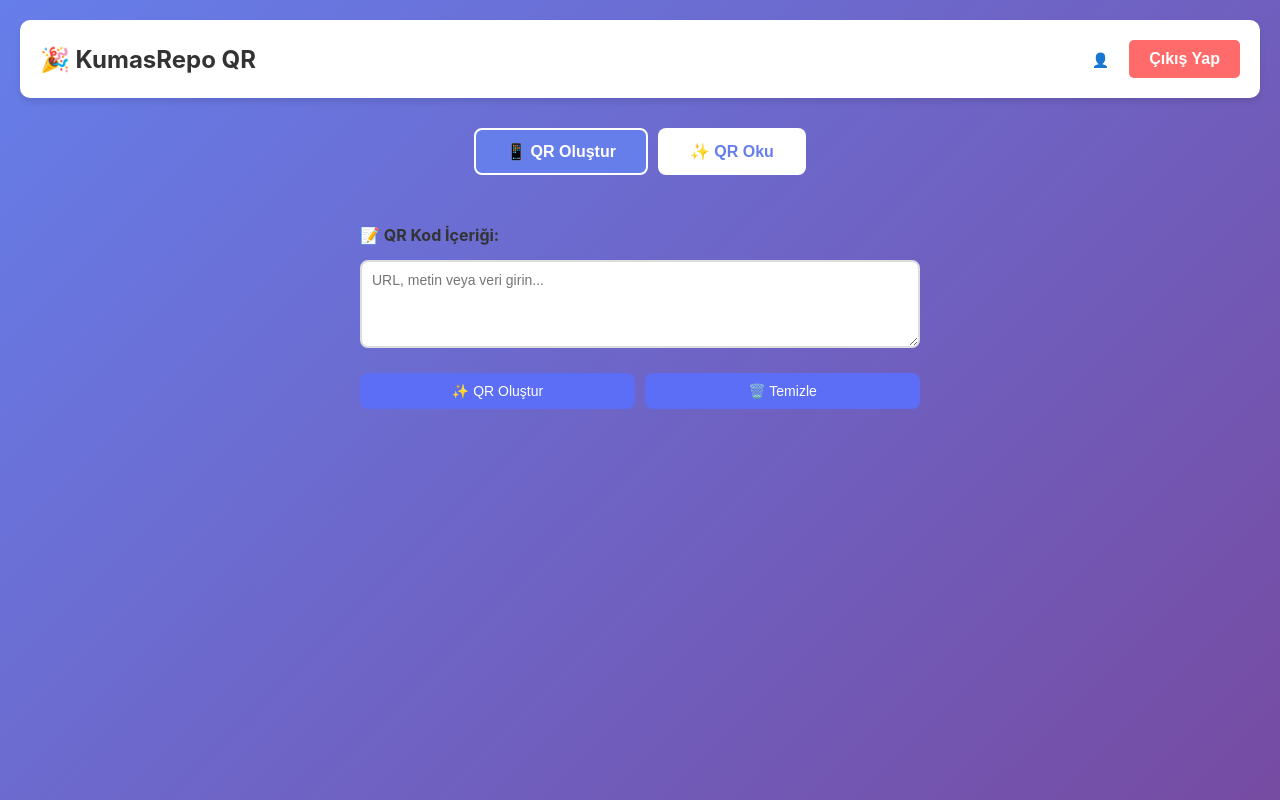
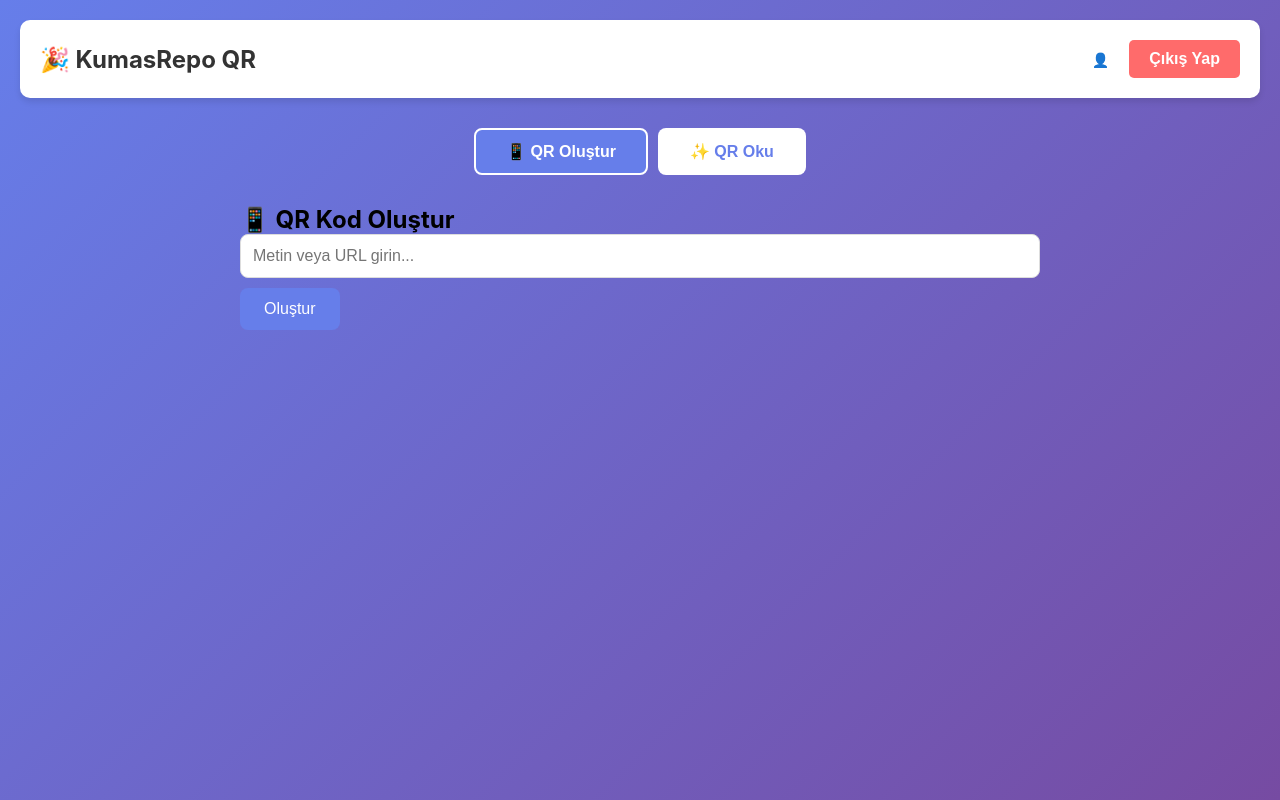
Before and after one commit to hakanncagatay-glitch/kumasrepo-qr, a React (Vite) app: page / in a window 1280 px wide. Built offline with nearby package versions, Linux system fonts and the light colour scheme; sample sign-in values are in the browser's storage.

Commit message:
Refactor QR code generation and input handling

```diff
--- a/src/components/QRCodeGenerator.jsx
+++ b/src/components/QRCodeGenerator.jsx
@@ -1,97 +1,48 @@
 import { useState } from 'react'
-import '../styles/QRCodeGenerator.css'
+import QRCode from 'qrcode.react'
 
 export default function QRCodeGenerator() {
-  const [text, setText] = useState('')
-  const [qrDataUrl, setQrDataUrl] = useState('')
+  const [inputValue, setInputValue] = useState('')
+  const [qrValue, setQrValue] = useState('')
 
-  const generateQR = async () => {
-    const v = text.trim()
-    if (!v) {
-      alert('Lütfen metin girin!')
-      return
-    }
-
-    try {
-      // QR kütüphanesini dinamik yükle
-      const script = document.createElement('script')
-      script.src = 'https://cdnjs.cloudflare.com/ajax/libs/qrcodejs/1.0.0/qrcode.min.js'
-
-      script.onload = () => {
-        // Kütüphane yüklendikten sonra
-        const tempDiv = document.createElement('div')
-        tempDiv.id = 'temp-qr'
-        document.body.appendChild(tempDiv)
-
-        new window.QRCode(tempDiv, {
-          text: v,
-          width: 256,
-          height: 256,
-        })
-
-        // Canvas'ı data URL'ye çevir
-        setTimeout(() => {
-          const canvas = tempDiv.querySelector('canvas')
-          if (canvas) {
-            const dataUrl = canvas.toDataURL('image/png')
-            setQrDataUrl(dataUrl)
-          }
-          document.body.removeChild(tempDiv)
-        }, 500)
-      }
-
-      if (!window.QRCode) {
-        document.head.appendChild(script)
-      } else {
-        script.onload()
-      }
-    } catch (e) {
-      console.error('QR Error:', e)
-      alert('QR Kod oluşturulamadı!')
+  const handleGenerate = () => {
+    if (inputValue.trim()) {
+      setQrValue(inputValue)
+    } else {
+      alert('Lütfen bir metin veya URL girin!')
     }
   }
 
-  const downloadQR = () => {
-    if (!qrDataUrl) return
+  const handleDownload = () => {
+    const canvas = document.querySelector('canvas')
+    const url = canvas.toDataURL('image/png')
     const link = document.createElement('a')
-    link.href = qrDataUrl
+    link.href = url
     link.download = 'qrcode.png'
     link.click()
   }
 
-  const copyToClipboard = () => {
-    navigator.clipboard.writeText(text)
-    alert('Metin kopyalandı!')
-  }
+  return (
+    <div className="qr-generator">
+      <h2>📱 QR Kod Oluştur</h2>
 
-  return (
-    <div className="generator-container">
-      <div className="input-section">
-        <label>📝 QR Kod İçeriği:</label>
-        <textarea
-          value={text}
-          onChange={(e) => setText(e.target.value)}
-          placeholder="URL, metin veya veri girin..."
-          rows="4"
+      <div className="input-group">
+        <input
+          type="text"
+          placeholder="Metin veya URL girin..."
+          value={inputValue}
+          onChange={(e) => setInputValue(e.target.value)}
+          onKeyPress={(e) => e.key === 'Enter' && handleGenerate()}
         />
-
-        <div className="button-group">
-          <button onClick={generateQR}>✨ QR Oluştur</button>
-          <button onClick={() => setText('')}>🗑️ Temizle</button>
-        </div>
+        <button onClick={handleGenerate}>Oluştur</button>
       </div>
 
-      {qrDataUrl && (
-        <div className="qr-display">
-          <div className="qr-wrapper">
-            <img src={qrDataUrl} alt="QR Code" style={{ maxWidth: '100%' }} />
-          </div>
-
-          <div className="qr-actions">
-            <button onClick={downloadQR}>⬇️ İndir</button>
-            <button onClick={copyToClipboard}>📋 Metni Kopyala</button>
-            <button onClick={() => setQrDataUrl('')}>🗑️ Sil</button>
-          </div>
+      {qrValue && (
+        <div className="qr-result">
+          <QRCode value={qrValue} size={256} level="H" includeMargin={true} />
+          <button onClick={handleDownload} className="download-btn">
+            ⬇️ İndir
+          </button>
         </div>
       )}
     </div>
```
